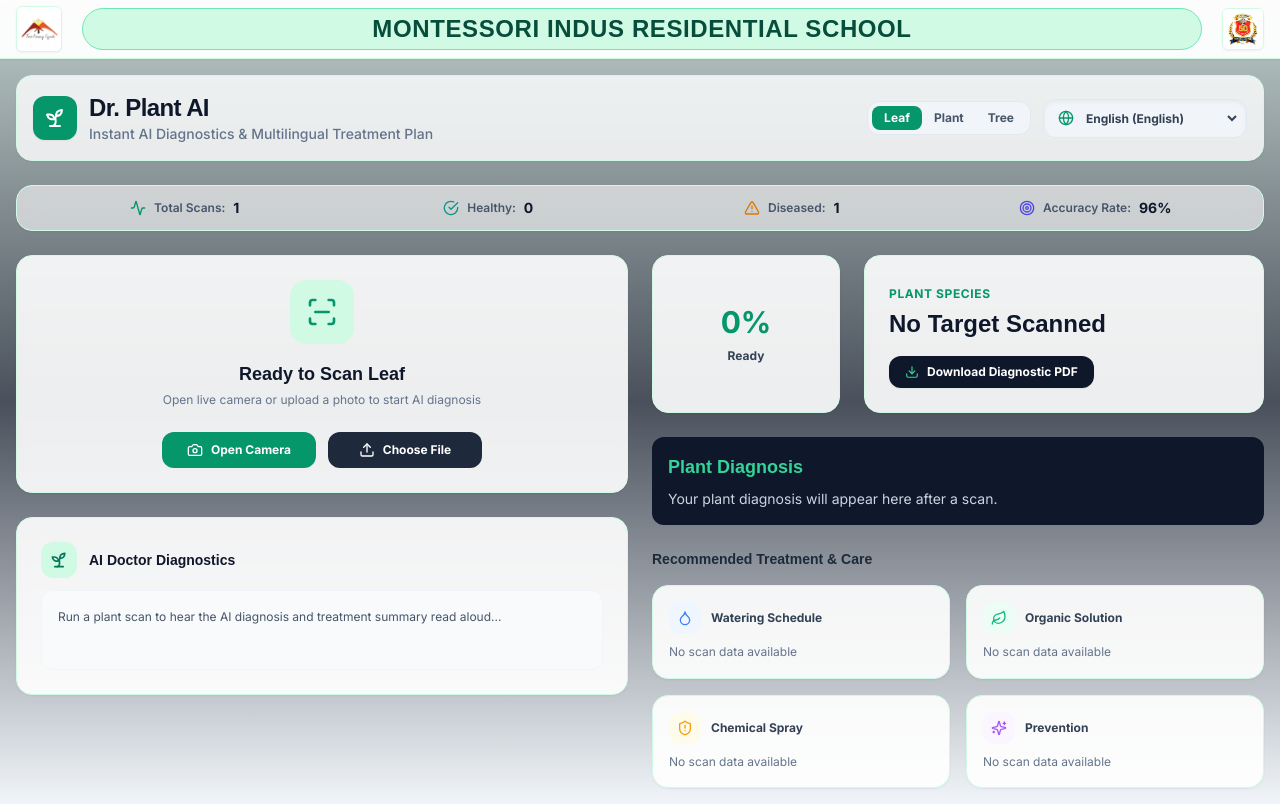
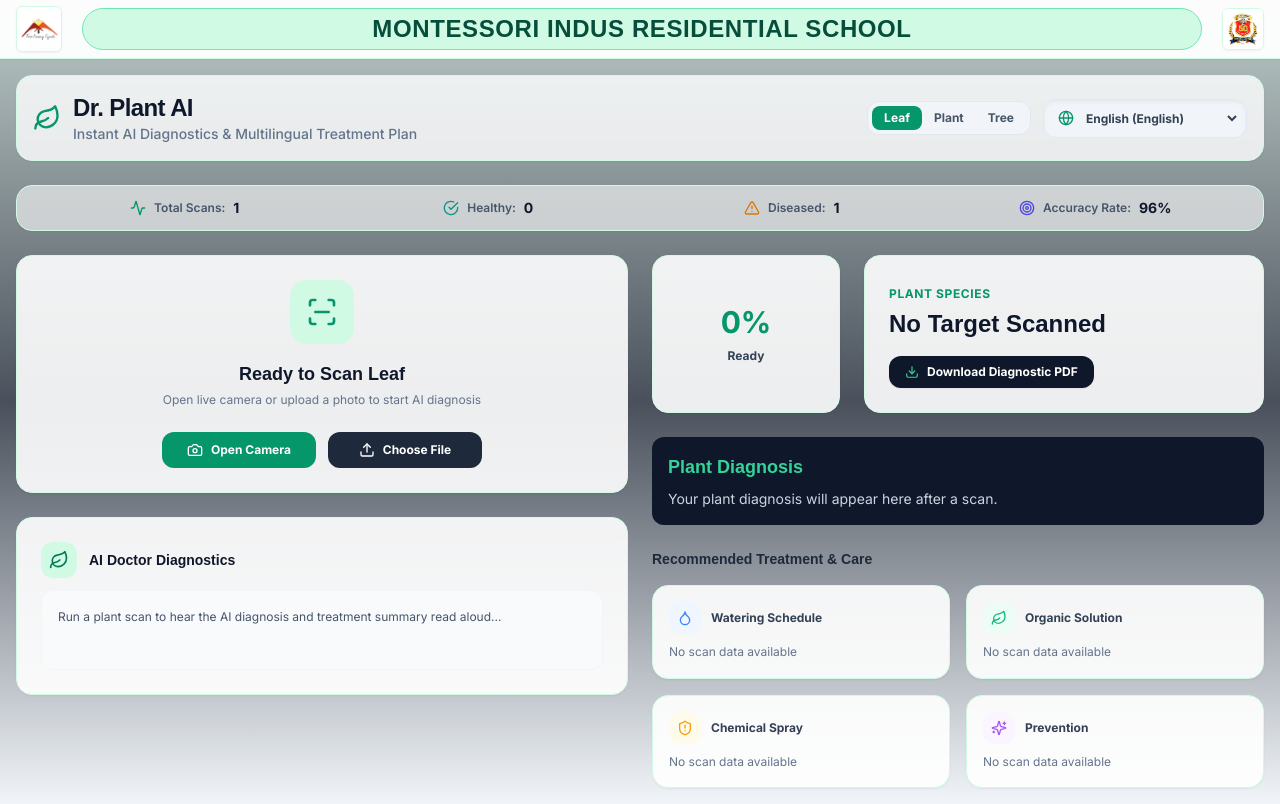
Before and after one commit to vmramu2345-coder/-Dr.-Plant-AI, a React (Vite) app in the folder client/: page / in a window 1280 px wide. Built offline with nearby package versions, Linux system fonts and the light colour scheme; no server answers.

Commit message:
Add files via upload

```diff
--- a/client/src/ExpoDashboard.jsx
+++ b/client/src/ExpoDashboard.jsx
@@ -1,8 +1,8 @@
 import React, { useState, useEffect, useCallback, useRef } from 'react';
 import {
-  Sprout, Globe, RotateCcw, Volume2, Upload, ScanLine, Activity,
-  CheckCircle, AlertTriangle, Target, Droplet, Leaf, ShieldAlert,
-  Sparkles, Download, Camera
+  Leaf, Globe, RotateCcw, Volume2, Upload, ScanLine, Activity,
+  CheckCircle, AlertTriangle, Target, Droplet, ShieldAlert,
+  Sparkles, Download, Camera, Bot
 } from 'lucide-react';
 import { fetchExpoStats } from './services/api';
 import PlantScanner from './components/PlantScanner';
@@ -55,7 +55,7 @@
     leaf: "ఆకు",
     plant: "మొక్క",
     tree: "చెట్టు",
-    scans: "మొత్తం స్కాన్‌‌లు",
+    scans: "మొత్తం స్కాన్‌‌‌లు",
     healthy: "ఆరోగ్యకరమైనవి",
     diseased: "వ్యాధిగ్రస్తులు",
     accuracy: "ఖచ్చితత్వ రేటు",
@@ -204,7 +204,7 @@
     diseased: "രോഗബാധിതമായവ",
     accuracy: "കൃത്യത നിരക്ക്",
     scanTitle: "സ്കാൻ ചെയ്യാൻ തയ്യാറാണ്",
-    scanSub: "ലൈവ് ക്യാമറ തുറക്കുക അല്ലെങ്കിൽ ഫോട്ടോ അപ്‌‌ലോഡ് ചെയ്യുക",
+    scanSub: "ലൈവ് ക്യാമറ തുറക്കുക അല്ലെങ്കിൽ ഫോട്ടോ അപ്‌‌‌‌ലോഡ് ചെയ്യുക",
     openCamera: "ക്യാമറ തുറക്കുക",
     captureBtn: "ഫോട്ടോ എടുത്തു വിശകലനം ചെയ്യുക",
     chooseFile: "ഫയൽ തിരഞ്ഞെടുക്കുക",
@@ -391,13 +391,13 @@
   return (
     <div className="space-y-6">
 
-      {/* Dashboard Top Header Section with Sprout Icon & Clean Dr. Plant AI branding */}
+      {/* Dashboard Top Header Section with Transparent Leaf Icon */}
       <div className="flex flex-col sm:flex-row items-start sm:items-center justify-between gap-4 bg-white/80 backdrop-blur-sm p-4 rounded-2xl shadow-sm border border-emerald-100">
 
         <div className="flex items-center gap-3">
-          {/* Plant Icon representing the app theme */}
-          <div className="p-2.5 bg-emerald-600 rounded-xl text-white shadow-sm flex items-center justify-center">
-            <Sprout className="w-6 h-6" />
+          {/* Green Leaf Icon with no background block */}
+          <div className="flex items-center justify-center">
+            <Leaf className="w-7 h-7 text-emerald-600" />
           </div>
 
           <div>
@@ -539,7 +539,7 @@
           <div className="bg-white/90 backdrop-blur-sm p-6 rounded-2xl border border-emerald-100 shadow-sm">
             <div className="flex items-center gap-3 mb-3">
               <div className="p-2 bg-emerald-100 rounded-xl text-emerald-700">
-                <Sprout className="w-5 h-5" />
+                <Leaf className="w-5 h-5" />
               </div>
               <h3 className="text-sm font-bold text-slate-900">{t.docHeader}</h3>
             </div>
```
